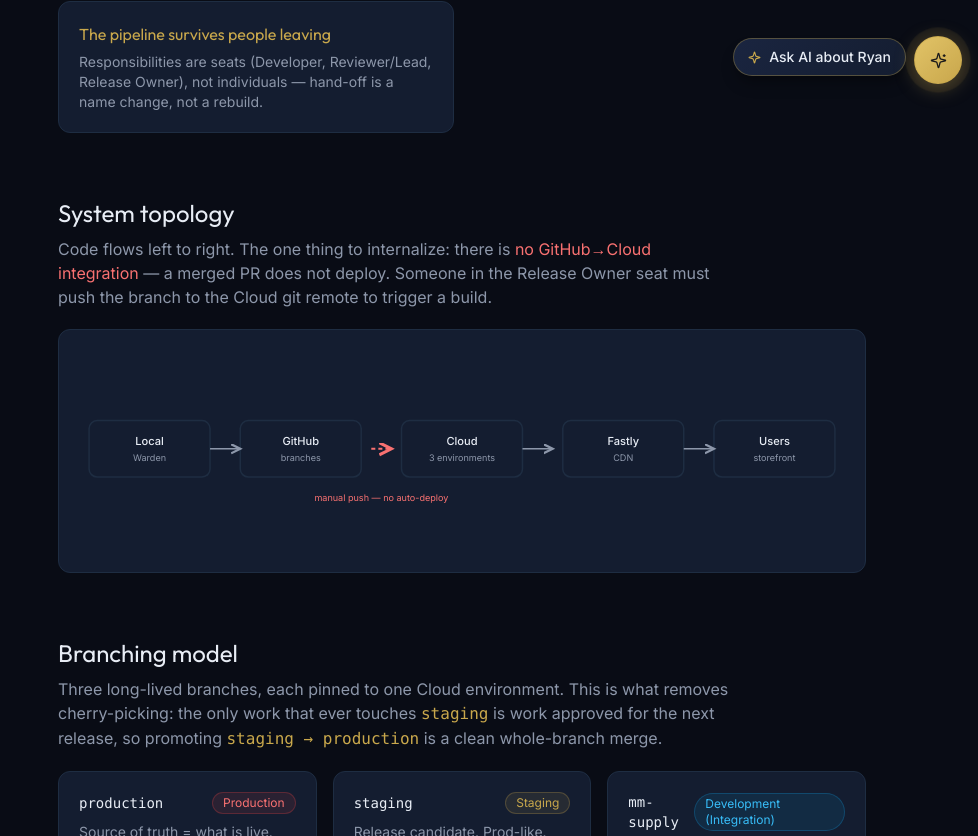
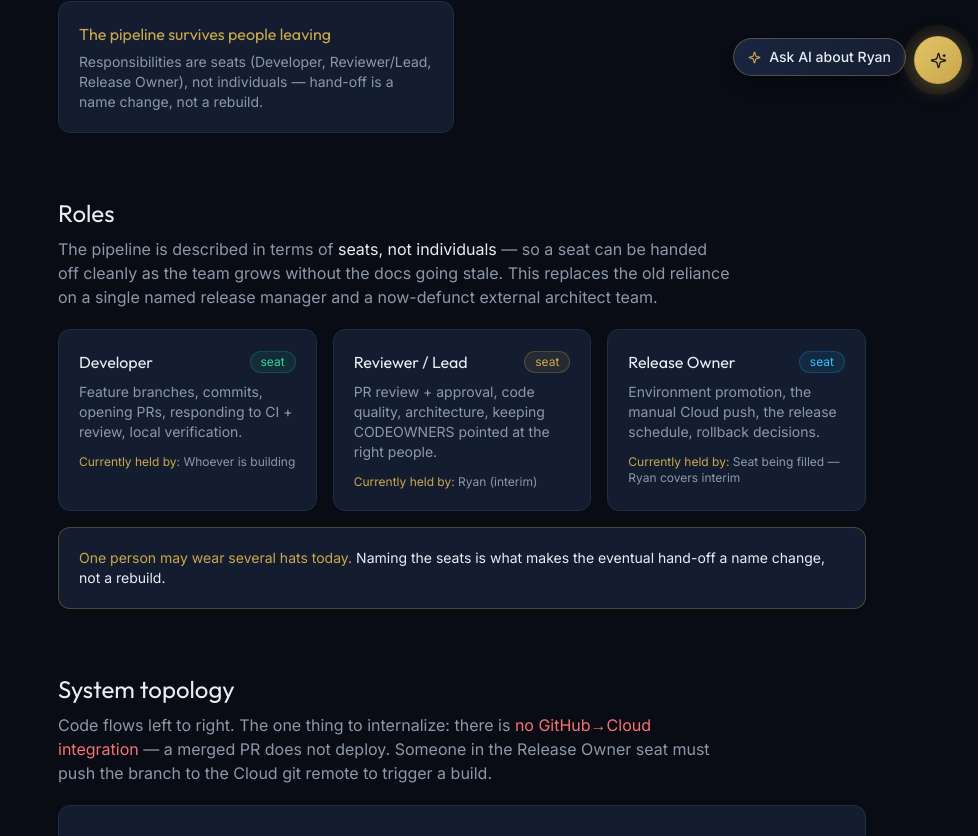
Before and after one commit to ryanpatt/portfolio, a React (Vite) app: page /medmart/devops in a window 1280 px wide. Shown: the part 640-1476 px from the top of the page, without its empty margins (302-1280 px from the left). Built offline with nearby package versions, Linux system fonts and the light colour scheme.

Commit message:
feat(medmart): add dedicated Roles section (seats, not people)

```diff
--- a/src/components/MedmartDevOps.tsx
+++ b/src/components/MedmartDevOps.tsx
@@ -4,12 +4,13 @@ import { Link } from 'react-router-dom'
 /* ─── section model (drives the sticky nav + scrollspy) ───────────────────── */
 
 type SectionId =
-  | 'why' | 'topology' | 'branching' | 'lifecycle'
+  | 'why' | 'roles' | 'topology' | 'branching' | 'lifecycle'
   | 'ci' | 'environments' | 'deploy' | 'hotfix-rollback'
   | 'onboarding' | 'hardening'
 
 const SECTIONS: { id: SectionId; label: string }[] = [
   { id: 'why',              label: 'Why this matters' },
+  { id: 'roles',            label: 'Roles' },
   { id: 'topology',         label: 'System topology' },
   { id: 'branching',        label: 'Branching model' },
   { id: 'lifecycle',        label: 'Change lifecycle' },
@@ -57,6 +58,12 @@ const WHY_BULLETS: { title: string; detail: string }[] = [
   { title: 'The unreleased Supply store stays isolated', detail: 'Long-lived work lives on its own branch + environment, so weekly releases to the live store are never blocked or contaminated by it.' },
   { title: 'Every change is auditable', detail: 'Conventional commits + ticket references + tagged releases mean you can answer "what shipped, when, and why" in seconds.' },
   { title: 'The pipeline survives people leaving', detail: 'Responsibilities are seats (Developer, Reviewer/Lead, Release Owner), not individuals — hand-off is a name change, not a rebuild.' },
+]
+
+const ROLES: { seat: string; owns: string; held: string; tone: 'gold' | 'sky' | 'emerald' }[] = [
+  { seat: 'Developer', owns: 'Feature branches, commits, opening PRs, responding to CI + review, local verification.', held: 'Whoever is building', tone: 'emerald' },
+  { seat: 'Reviewer / Lead', owns: 'PR review + approval, code quality, architecture, keeping CODEOWNERS pointed at the right people.', held: 'Ryan (interim)', tone: 'gold' },
+  { seat: 'Release Owner', owns: 'Environment promotion, the manual Cloud push, the release schedule, rollback decisions.', held: 'Seat being filled — Ryan covers interim', tone: 'sky' },
 ]
 
 const ONBOARDING: string[] = [
@@ -293,6 +300,33 @@ export default function MedmartDevOps() {
             </div>
           </section>
 
+          <section id="roles" className="scroll-mt-10">
+            <h2 className="font-display text-2xl text-ink">Roles</h2>
+            <p className="mt-2 max-w-2xl text-muted">
+              The pipeline is described in terms of <span className="text-ink">seats, not individuals</span> — so a seat can be
+              handed off cleanly as the team grows without the docs going stale. This replaces the old reliance on a single
+              named release manager and a now-defunct external architect team.
+            </p>
+            <div className="mt-5 grid gap-4 md:grid-cols-3">
+              {ROLES.map((r) => (
+                <Card key={r.seat}>
+                  <div className="flex items-center justify-between">
+                    <h3 className="font-display text-base text-ink">{r.seat}</h3>
+                    <Pill tone={r.tone}>seat</Pill>
+                  </div>
+                  <p className="mt-2 text-sm text-muted">{r.owns}</p>
+                  <p className="mt-3 text-xs text-muted"><span className="text-gold">Currently held by:</span> {r.held}</p>
+                </Card>
+              ))}
+            </div>
+            <Card className="mt-4 border-gold/30">
+              <p className="text-sm text-ink">
+                <span className="text-gold">One person may wear several hats today.</span> Naming the seats is what makes the
+                eventual hand-off a name change, not a rebuild.
+              </p>
+            </Card>
+          </section>
+
           <section id="topology" className="scroll-mt-10">
             <h2 className="font-display text-2xl text-ink">System topology</h2>
             <p className="mt-2 max-w-2xl text-muted">
```
